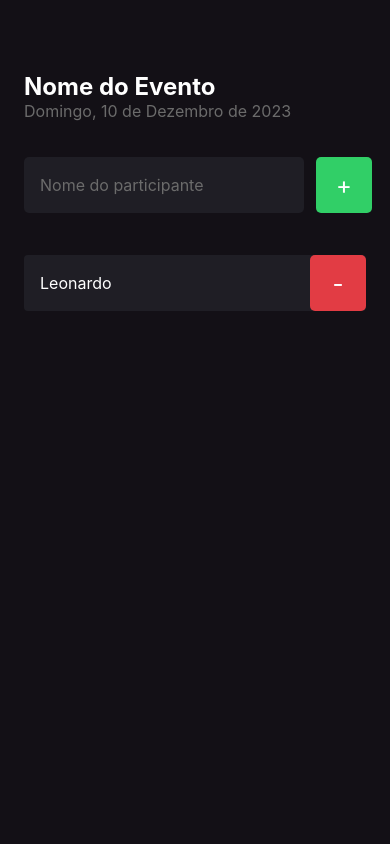
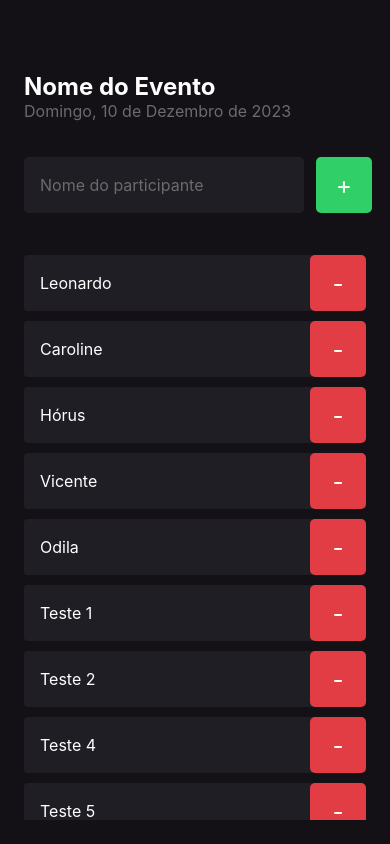
Before and after one commit to devH0K/imhere, a React Native app: screen / in a window 390 px wide. Built offline with nearby package versions, Linux system fonts and the light colour scheme.

Commit message:
utilizando scrollview

```diff
--- a/src/screens/Home/index.tsx
+++ b/src/screens/Home/index.tsx
@@ -1,5 +1,5 @@
 // importacao de elementos
-import { Text, View, TextInput, TouchableOpacity } from 'react-native';
+import { Text, View, TextInput, TouchableOpacity, ScrollView } from 'react-native';
 import { styles } from './styles'
 
 import { Participant } from '../../components/Participant';
@@ -7,6 +7,9 @@ import { Participant } from '../../components/Participant';
 // funcao padrao de criacao
 // ao ser inicializada a aplicao, esta funcao é a primeira a ser chamada
 export default function Home(){
+
+  const participants = ['Leonardo', 'Caroline', 'Hórus', 'Vicente', 'Odila','Teste 1','Teste 2','Teste 4','Teste 5','Teste 6'];
+
   // componente / interface são iguais
   // no return, sao inseridos os elementos que vao ser exibidos em tela
   // os componentes em JSX sempre iniciam com primeira letra maiuscula e extensao precisa ser formato .tsx
@@ -43,7 +46,17 @@ export default function Home(){
             </TouchableOpacity>
         </View>
 
-        <Participant name="Leonardo" onRemove={() => handleParticipantRemove("Leonardo")}></Participant>
+      <ScrollView showsVerticalScrollIndicator={false}>
+        {
+          participants.map(participant => (
+            <Participant
+              key={participant}
+              name={participant}
+              onRemove={() => handleParticipantRemove("Leonardo")}>
+            </Participant>
+          ))
+        }
+      </ScrollView>
 
     </View>
   )
```
